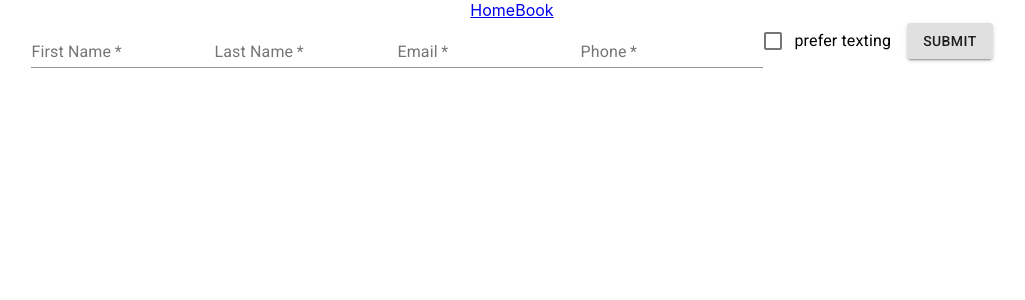
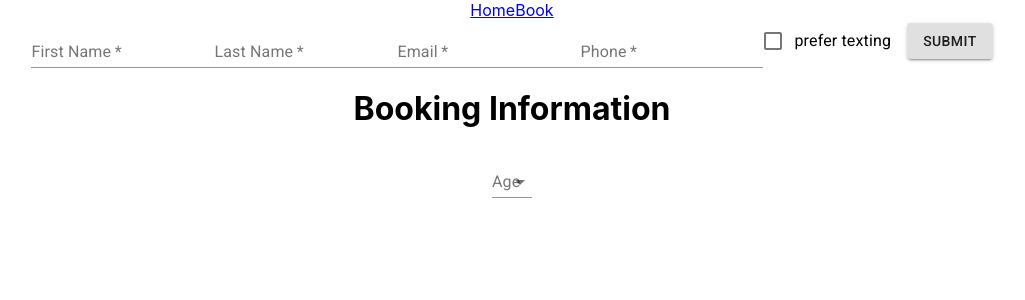
Before and after one commit to julienguyenn/car-detailing-site, a React (Create React App) app in the folder client/: page /book in a window 1280 px wide. Shown: the top 300 px of the page, without its empty margins (128-1153 px from the left). Built offline with nearby package versions, Linux system fonts and the light colour scheme.

Commit message:
added selector for date

```diff
--- /dev/null
+++ b/client/src/booking/BookingDetails.js
@@ -0,0 +1,31 @@
+import React, { useState } from 'react';
+import { startOfToday } from 'date-fns';
+import MenuItem from '@material-ui/core/MenuItem';
+import Select from '@material-ui/core/Select';
+import InputLabel from '@material-ui/core/InputLabel';
+import FormControl from '@material-ui/core/FormControl';
+
+
+
+export default function BookingDetails({}) {
+  const [age, handleChange] = useState('')
+
+  return (
+    <div>
+      <h1>Booking Information</h1>
+      <FormControl className='formControl'>
+        <InputLabel id="demo-simple-select-label">Age</InputLabel>
+        <Select
+          labelId="demo-simple-select-label"
+          id="demo-simple-select"
+          value={age}
+          onChange={handleChange}
+        >
+          <MenuItem value={10}>10</MenuItem>
+          <MenuItem value={20}>20</MenuItem>
+          <MenuItem value={30}>30</MenuItem>
+        </Select>
+      </FormControl>
+    </div>
+  )
+}
--- a/client/src/booking/BookingForm.js
+++ b/client/src/booking/BookingForm.js
@@ -1,6 +1,6 @@
 import React, { useState } from 'react';
-import { startOfToday } from 'date-fns';
 import ClientInfo from './ClientInfo';
+import BookingDetails from './BookingDetails';
 
 
 const axios = require('axios').default;
@@ -17,8 +17,6 @@ export default function BookingForm() {
     phone: '',
     text: false,
   })
-
-  console.log(startOfToday())
 
 
   // sends data to the backend to book appointment
@@ -37,6 +35,7 @@ export default function BookingForm() {
   return (
     <div>
       <ClientInfo clientInputs={clientInputs} changeInputs={changeInputs} send={send}/>
+      <BookingDetails/>
     </div>
   )
 }
```
